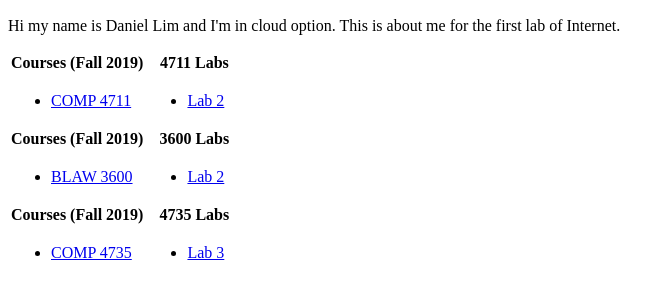
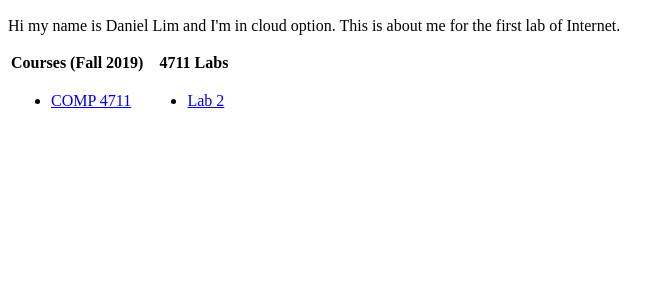
Before and after one commit to Daniel7842900/daniel7842900.github.io, a plain HTML site: page index.html in a window 1280 px wide. Shown: the part 110-406 px from the top of the page, without its empty margins (0-670 px from the left). Drawn offline with Linux system fonts and the light colour scheme; a script that the page names is missing.

Commit message:
3rd commit

```diff
--- a/index.html
+++ b/index.html
@@ -34,46 +34,6 @@
             </ul>
         </td>
     </tr>
-    <tr>
-        <th>Courses (Fall 2019)</th>
-        <th>&#160;&#160;&#160;3600 Labs</th>
-    </tr>
-    <tr>
-        <td>
-            <ul>
-                <li>
-                    <a rel="noopener" href="https://www.bcit.ca/study/outlines/blaw3600">BLAW 3600</a>
-                </li>
-            </ul>
-        </td>
-        <td>
-            <ul>
-                <li>
-                    <a rel="noopener" href="#">Lab 2</a>
-                </li>
-            </ul>
-        </td>
-    </tr>
-    <tr>
-        <th>Courses (Fall 2019)</th>
-        <th>&#160;&#160;&#160;4735 Labs</th>
-    </tr>
-    <tr>
-        <td>
-            <ul>
-                <li>
-                    <a rel="noopener" href="https://www.bcit.ca/study/outlines/comp4735">COMP 4735</a>
-                </li>
-            </ul>
-        </td>
-        <td>
-            <ul>
-                <li>
-                    <a rel="noopener" href="#">Lab 3</a>
-                </li>
-            </ul>
-        </td>
-    </tr>
 </table>
 
 
```
